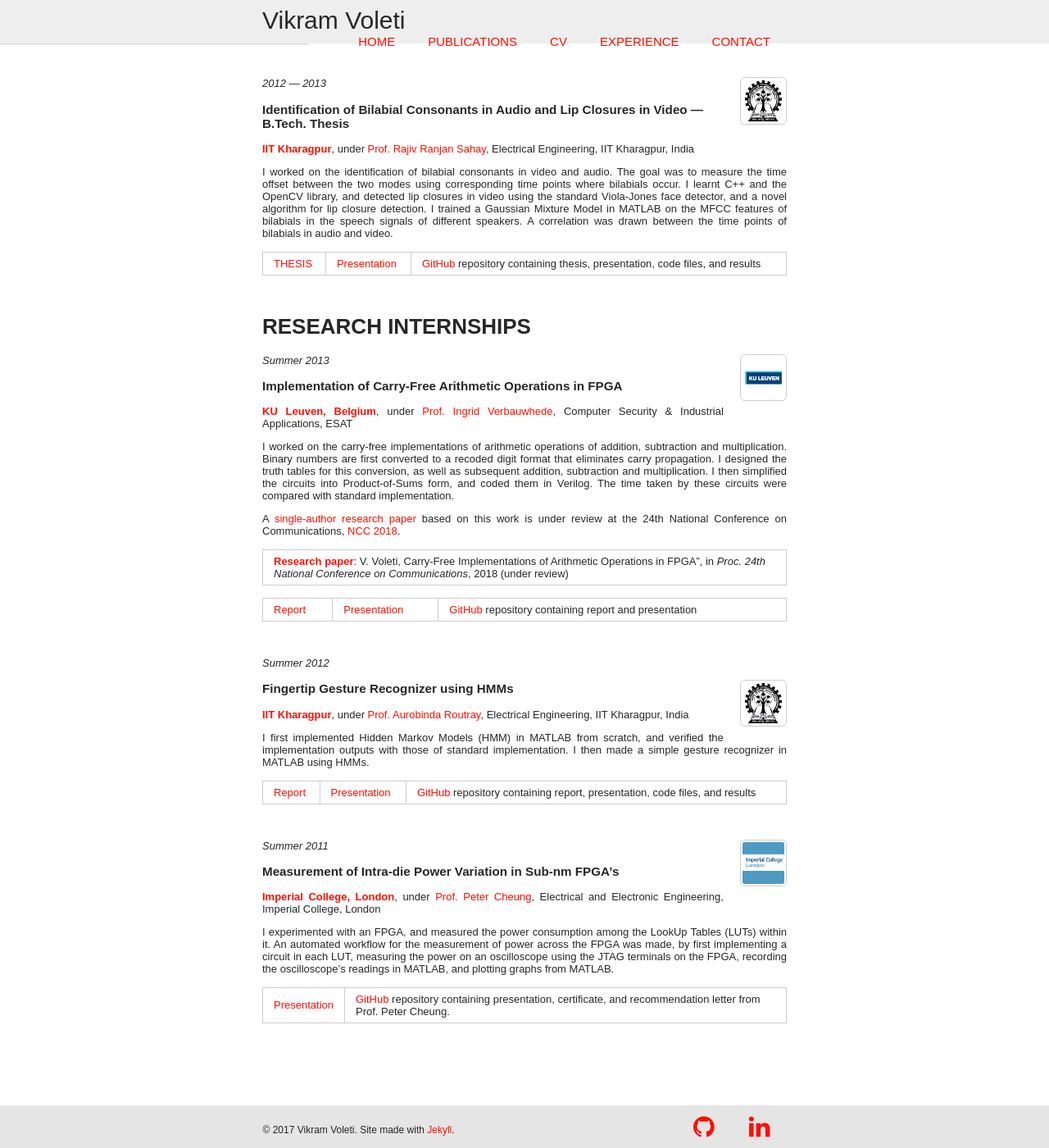
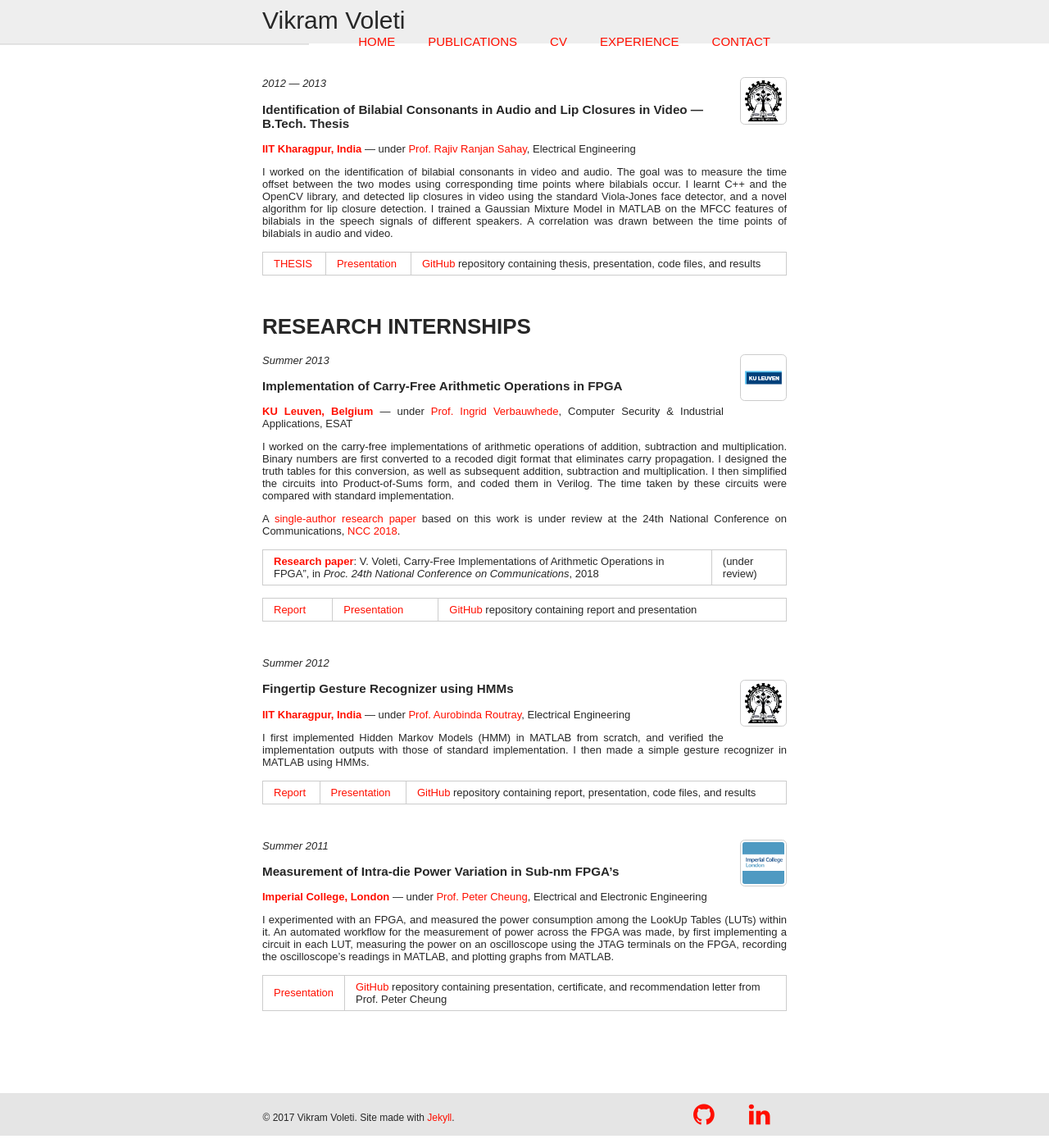
Before and after one commit to voletiv/voletiv.github.io, a Jekyll site: the page built from _pages/experience.md, in a window 1280 px wide and 1400 px high, scrolled down 1552 px. Shown: the whole window at 82% size. Built offline with Jekyll 4.4.1, drawn with Linux system fonts in a browser that asks for light colours; nearby versions of some CDN libraries; some of the changed text lies outside the part shown.

Commit message:
Minor improvements
Former-commit-id: 98310cacaaae9633e3fe8661030cd886e90dc75d

```diff
--- a/_pages/experience.md
+++ b/_pages/experience.md
@@ -31,7 +31,7 @@ GreyOrange Robotics is a multinational firm that designs, manufactures and deplo
 
 A [research paper]({{site.url}}{{site.baseurl}}/docs/ICIDE_2017.pdf){:target="_blank"} based on some of the work is under review at the International Conference on Industrial Design Engineering, [ICIDE 2017](http://www.icide.org/){:target="_blank"}.
 
-| [**Research paper**]({{site.url}}{{site.baseurl}}/docs/ICIDE_2017.pdf){:target="_blank"}: V. Voleti, P. Mohan, S. Gupta, J. Iqbal, Simple Real-Time Pattern Recognition for Industrial Automation," in _Proc. International Conference on Industrial Design Engineering_, 2017 (under review) |
+| [**Research paper**]({{site.url}}{{site.baseurl}}/docs/ICIDE_2017.pdf){:target="_blank"}: V. Voleti, P. Mohan, S. Gupta, J. Iqbal, Simple Real-Time Pattern Recognition for Industrial Automation," in _Proc. International Conference on Industrial Design Engineering_, 2017 | (under review)
 
 <br />
 
@@ -67,7 +67,7 @@ _2013 --- 2014_
 
 ### Image De-fencing using Microsoft Kinect --- M.Tech. Thesis
 
-[**IIT Kharagpur**](http://www.iitkgp.ac.in/), under [Prof. Rajiv Ranjan Sahay](http://www1.iitkgp.ac.in/fac-profiles/showprofile.php?empcode=STmUU&depts_name=EE){:target="_blank"}, Electrical Engineering, IIT Kharagpur, India
+[**IIT Kharagpur, India**](http://www.iitkgp.ac.in/) --- under [Prof. Rajiv Ranjan Sahay](http://www1.iitkgp.ac.in/fac-profiles/showprofile.php?empcode=STmUU&depts_name=EE){:target="_blank"}, Electrical Engineering
 
 I worked on de-fencing of images using RGB-D data from Microsoft Kinect. We recorded images of scenes with fence-like occlusions and were successful in removing the fences from the scenes. We first recorded multpiple images of the same scene with slight spatial variation of the camera, and computed the approximate global shift among them. We then used loopy belief propagation to inpaint. A comparison of our technique and the erstwhile standards was made, and our method was demonstrated to be better.
 
@@ -75,7 +75,7 @@ A [research paper]({{site.url}}{{site.baseurl}}/docs/ICAPR_2015.pdf){:target="_b
 
 | [**Research paper**]({{site.url}}{{site.baseurl}}/docs/ICAPR_2015.pdf){:target="_blank"}: S. Jonna, V. S. Voleti, R. R. Sahay, and M. S. Kankanhalli, A Multimodal Approach for Image De-fencing and Depth Inpainting," in _Proc. Int. Conf. Advances in Pattern Recognition_, 2015, pp. 1---6 |
 
-| [**Journal paper**]({{site.url}}{{site.baseurl}}/docs/IJCV_2017.pdf){:target="_blank"}: S. Jonna, S. Satapathy, V. S. Voleti, R. R. Sahay, Unveiling the scene: A Multimodal Framework for Simultaneous Image Disocclusion and Depth Map Completion using Computational Cameras," _International Journal of Computer Vision_, 2017 (under review) |
+| [**Journal paper**]({{site.url}}{{site.baseurl}}/docs/IJCV_2017.pdf){:target="_blank"}: S. Jonna, S. Satapathy, V. S. Voleti, R. R. Sahay, Unveiling the scene: A Multimodal Framework for Simultaneous Image Disocclusion and Depth Map Completion using Computational Cameras," _International Journal of Computer Vision_, 2017 | (under review)
 
 [THESIS](https://github.com/voletiv/MTP_inPainting/blob/master/Vikram_Voleti_Masters_Thesis_compressed.pdf){:target="_blank"} | [Presentation](https://github.com/voletiv/MTP_inPainting/blob/master/Sem_10_MTP_Presentation.pdf){:target="_blank"} | [GitHub](https://github.com/voletiv/MTP_inPainting){:target="_blank"} repository containing thesis, presentation, code files, and results
 
@@ -87,7 +87,7 @@ _2012 --- 2013_
 
 ### Identification of Bilabial Consonants in Audio and Lip Closures in Video --- B.Tech. Thesis
 
-[**IIT Kharagpur**](http://www.iitkgp.ac.in/), under [Prof. Rajiv Ranjan Sahay](http://www1.iitkgp.ac.in/fac-profiles/showprofile.php?empcode=STmUU&depts_name=EE){:target="_blank"}, Electrical Engineering, IIT Kharagpur, India
+[**IIT Kharagpur, India**](http://www.iitkgp.ac.in/) --- under [Prof. Rajiv Ranjan Sahay](http://www1.iitkgp.ac.in/fac-profiles/showprofile.php?empcode=STmUU&depts_name=EE){:target="_blank"}, Electrical Engineering
 
 I worked on the identification of bilabial consonants in video and audio. The goal was to measure the time offset between the two modes using corresponding time points where bilabials occur. I learnt C++ and the OpenCV library, and detected lip closures in video using the standard Viola-Jones face detector, and a novel algorithm for lip closure detection. I trained a Gaussian Mixture Model in MATLAB on the MFCC features of bilabials in the speech signals of different speakers. A correlation was drawn between the time points of bilabials in audio and video.
 
@@ -103,13 +103,13 @@ _Summer 2013_
 
 ### Implementation of Carry-Free Arithmetic Operations in FPGA
 
-[**KU Leuven, Belgium**](https://www.kuleuven.be/english/), under [Prof. Ingrid Verbauwhede](https://www.kuleuven.be/wieiswie/en/person/00018159){:target="_blank"}, Computer Security & Industrial Applications, ESAT
+[**KU Leuven, Belgium**](https://www.kuleuven.be/english/) --- under [Prof. Ingrid Verbauwhede](https://www.kuleuven.be/wieiswie/en/person/00018159){:target="_blank"}, Computer Security & Industrial Applications, ESAT
 
 I worked on the carry-free implementations of arithmetic operations of addition, subtraction and multiplication. Binary numbers are first converted to a recoded digit format that eliminates carry propagation. I designed the truth tables for this conversion, as well as subsequent addition, subtraction and multiplication. I then simplified the circuits into Product-of-Sums form, and coded them in Verilog. The time taken by these circuits were compared with standard implementation.
 
 A [single-author research paper]({{site.url}}{{site.baseurl}}/docs/NCC_2018.pdf){:target="_blank"} based on this work is under review at the 24th National Conference on Communications, [NCC 2018](https://www.iith.ac.in/~ncc2018/){:target="_blank"}.
 
-| [**Research paper**]({{site.url}}{{site.baseurl}}/docs/NCC_2018.pdf){:target="_blank"}: V. Voleti, Carry-Free Implementations of Arithmetic Operations in FPGA", in _Proc. 24th National Conference on Communications_, 2018 (under review) |
+| [**Research paper**]({{site.url}}{{site.baseurl}}/docs/NCC_2018.pdf){:target="_blank"}: V. Voleti, Carry-Free Implementations of Arithmetic Operations in FPGA", in _Proc. 24th National Conference on Communications_, 2018 | (under review)
 
 [Report](https://github.com/voletiv/summer_2013_KULeuven/blob/master/Leuven_Report/KULeuven_Report.pdf){:target="_blank"} | [Presentation](https://github.com/voletiv/summer_2013_KULeuven/blob/master/Leuven_Presentation/Implementation_of_Carry-Free_Arithmetic_Primitives_for_Prime_Field_Elliptic_Curve_Cryptography.pdf){:target="_blank"} | [GitHub](https://github.com/voletiv/summer_2013_KULeuven){:target="_blank"} repository containing report and presentation
 
@@ -121,7 +121,7 @@ _Summer 2012_
 
 ### Fingertip Gesture Recognizer using HMMs
 
-[**IIT Kharagpur**](http://www.iitkgp.ac.in/), under [Prof. Aurobinda Routray](http://www.aroutray.org/){:target="_blank"}, Electrical Engineering, IIT Kharagpur, India
+[**IIT Kharagpur, India**](http://www.iitkgp.ac.in/) --- under [Prof. Aurobinda Routray](http://www.aroutray.org/){:target="_blank"}, Electrical Engineering
 
 I first implemented Hidden Markov Models (HMM) in MATLAB from scratch, and verified the implementation outputs with those of standard implementation. I then made a simple gesture recognizer in MATLAB using HMMs.
 
@@ -135,8 +135,8 @@ _Summer 2011_
 
 ### Measurement of Intra-die Power Variation in Sub-nm FPGA’s
 
-[**Imperial College, London**](https://www.imperial.ac.uk/), under [Prof. Peter Cheung](http://www.imperial.ac.uk/people/p.cheung){:target="_blank"}, Electrical and Electronic Engineering, Imperial College, London
+[**Imperial College, London**](https://www.imperial.ac.uk/) --- under [Prof. Peter Cheung](http://www.imperial.ac.uk/people/p.cheung){:target="_blank"}, Electrical and Electronic Engineering
 
 I experimented with an FPGA, and measured the power consumption among the LookUp Tables (LUTs) within it. An automated workflow for the measurement of power across the FPGA was made, by first implementing a circuit in each LUT, measuring the power on an oscilloscope using the JTAG terminals on the FPGA, recording the oscilloscope's readings in MATLAB, and plotting graphs from MATLAB.
 
-[Presentation](https://github.com/voletiv/summer_2011_FPGA_Imperial_College_London/blob/master/An Automated Flow for Intra-Die Power Variation Measurement.pdf){:target="_blank"} | [GitHub](https://github.com/voletiv/summer_2011_FPGA_Imperial_College_London){:target="_blank"} repository containing presentation, certificate, and recommendation letter from Prof. Peter Cheung.
+[Presentation](https://github.com/voletiv/summer_2011_FPGA_Imperial_College_London/blob/master/An Automated Flow for Intra-Die Power Variation Measurement.pdf){:target="_blank"} | [GitHub](https://github.com/voletiv/summer_2011_FPGA_Imperial_College_London){:target="_blank"} repository containing presentation, certificate, and recommendation letter from Prof. Peter Cheung
```
Also changed, not shown: images/publications/ecds_l.jpg (added).
